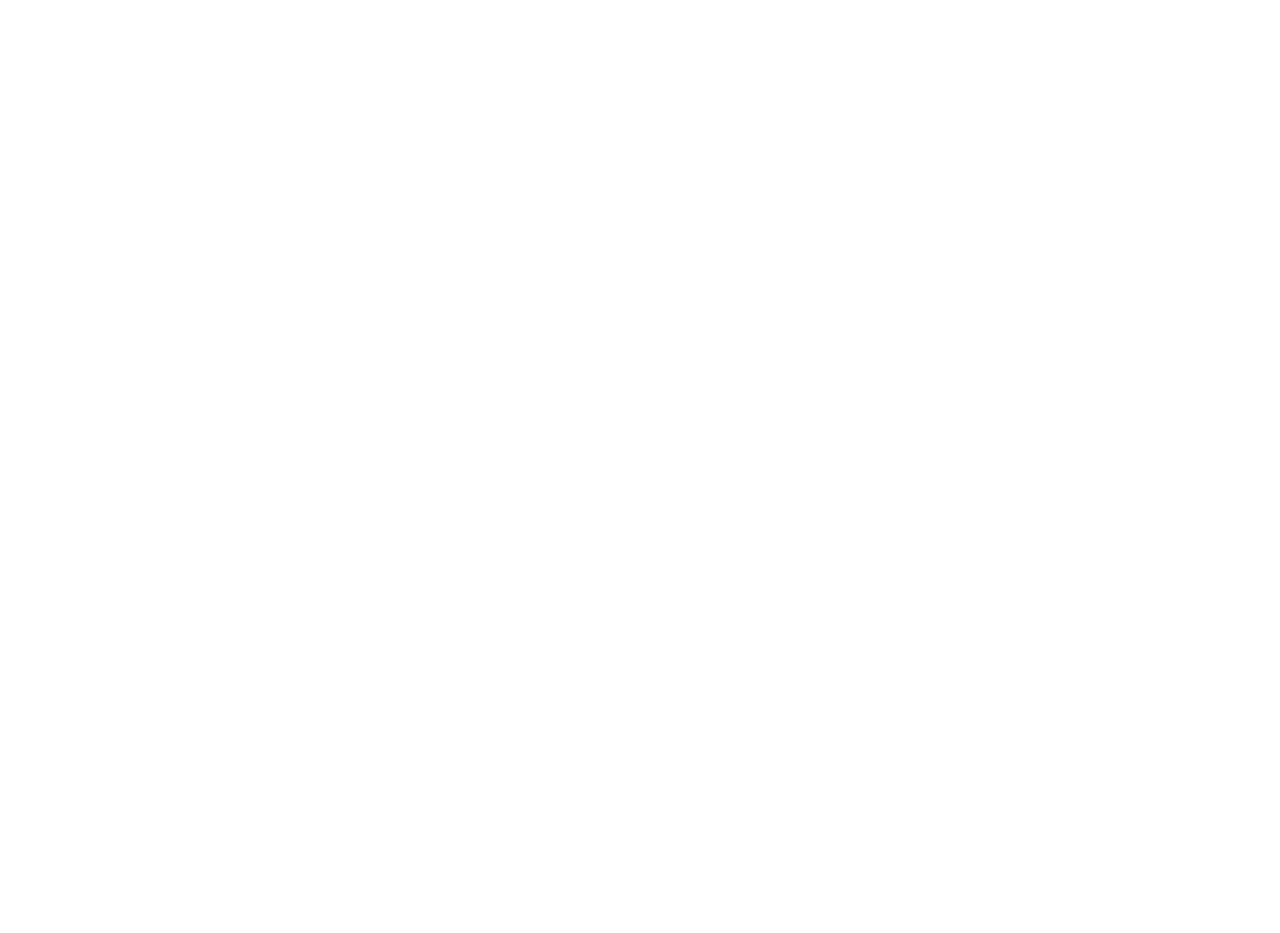
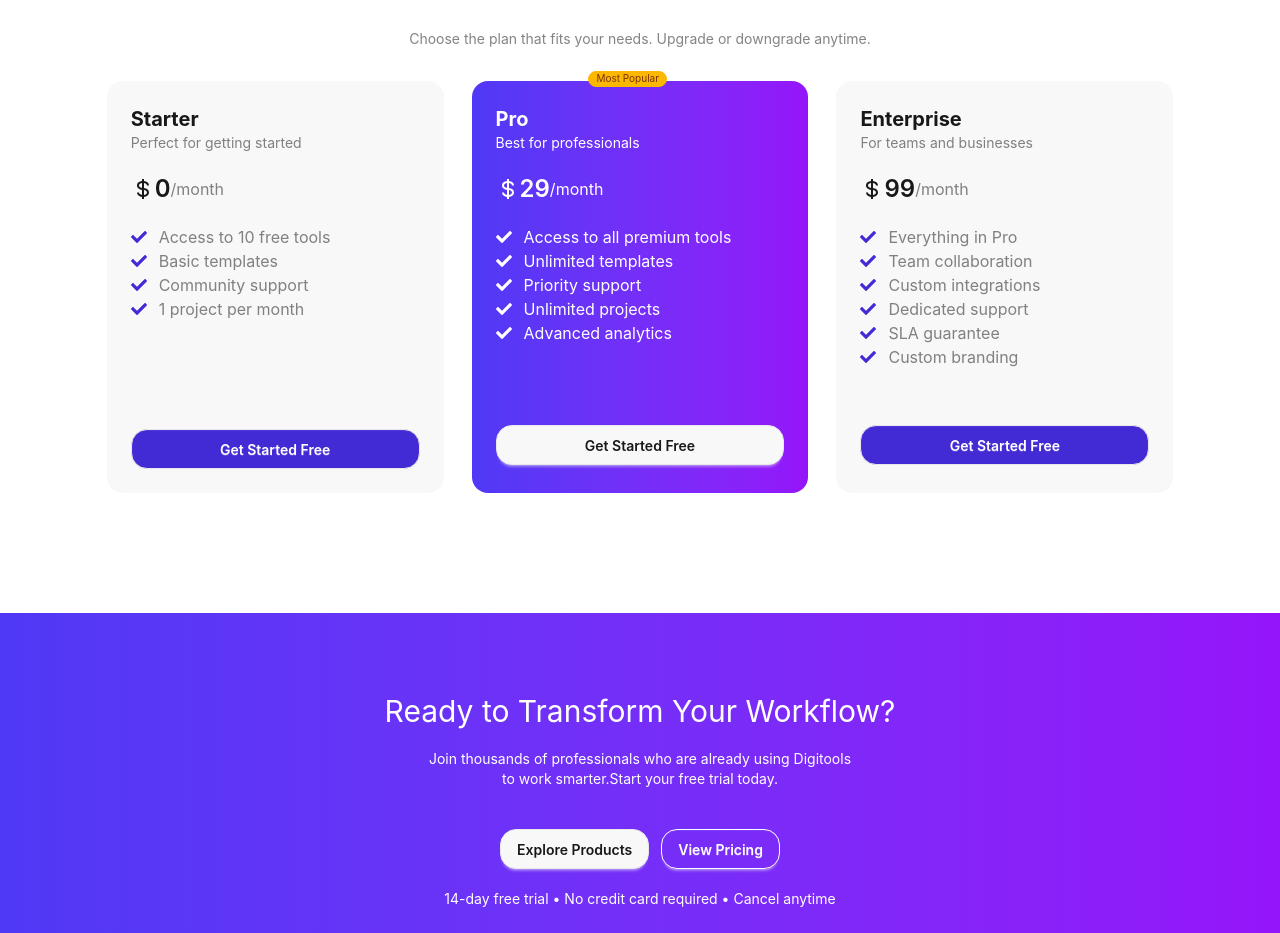
Before and after one commit to shuvro18/digitools-platform, a React (Vite) app: page / in a window 1280 px wide. Shown: the part 3336-4269 px from the top of the page. Before the commit the page ends 3237 px from the top, so only its background shows below. Built offline with nearby package versions, Linux system fonts and the light colour scheme.

Commit message:
pricing and transform section done

```diff
--- a/src/App.jsx
+++ b/src/App.jsx
@@ -7,6 +7,7 @@ import { ToastContainer } from 'react-toastify'
 import NavBar from './Components/Navbar/NavBar'
 import GetStarted from './Components/getStarted/GetStarted'
 import Pricing from './Components/SimplePricing/Pricing'
+import TransForm from './Components/TransFormSection/TransForm'
 
 
 
@@ -28,6 +29,7 @@ function App() {
 
       <GetStarted></GetStarted>
       <Pricing></Pricing>
+      <TransForm></TransForm>
 
 
 
--- a/src/Components/SimplePricing/Pricing.jsx
+++ b/src/Components/SimplePricing/Pricing.jsx
@@ -1,10 +1,85 @@
 import React from 'react';
+import { BiDollar } from 'react-icons/bi';
+import { FaCheck } from 'react-icons/fa';
 
 const Pricing = () => {
     return (
-        <div>
-            <h2 className='text-4xl font-bold'>Simple, Transparent Pricing</h2>
-            <p className='text-transparent/50'>Choose the plan that fits your needs. Upgrade or downgrade anytime.</p>
+        <div className='space-y-8 w-10/12 mx-auto my-30'>
+            <h2 className='text-4xl font-bold text-center'>Simple, Transparent Pricing</h2>
+            <p className='text-neutral/50 text-center text-sm'>Choose the plan that fits your needs. Upgrade or downgrade anytime.</p>
+
+            <div className='grid grid-cols-1 md:grid-cols-2 lg:grid-cols-3  gap-7'>
+
+
+                <div className='bg-base-200 rounded-2xl'>
+                    <div className='p-6'>
+                        <div className='mb-5'>
+                            <h3 className='text-xl font-bold'>Starter</h3>
+                            <p className='text-neutral/50 text-sm'>Perfect for getting started</p>
+                        </div>
+                        <h2 className='flex items-center'>
+                            <h3 className='flex items-center text-2xl font-semibold'><BiDollar />0</h3>
+                            <p className='text-neutral/50'>/month</p>
+                        </h2>
+                        <ul className='mt-5 pb-27'>
+                            <li className='text-neutral/50 flex items-center gap-3'><FaCheck className='text-primary' />Access to 10 free tools</li>
+                            <li className='text-neutral/50 flex items-center gap-3'><FaCheck className='text-primary' />Basic templates</li>
+                            <li className='text-neutral/50 flex items-center gap-3'><FaCheck className='text-primary' />Community support</li>
+                            <li className='text-neutral/50 flex items-center gap-3'><FaCheck className='text-primary' />1 project per month</li>
+                        </ul>
+                        <button className='btn rounded-2xl text-white bg-primary flex flex-1 w-full'>Get Started Free</button>
+                    </div>
+                </div>
+
+                <div className='bg-base-200 rounded-2xl bg-linear-to-r from-[#4F39F6] to-[#9514FA] text-white relative'>
+                    <div className=' absolute -top-4 right-[42%]'><span className="badge badge-xs badge-warning">Most Popular</span></div>
+                    <div className='p-6'>
+                        <div className='mb-5'>
+                            <h3 className='text-xl font-bold'>Pro</h3>
+                            <p className='text-white text-sm'>Best for professionals</p>
+                        </div>
+                        <h2 className='flex items-center'>
+                            <h3 className='flex items-center text-2xl font-semibold'><BiDollar />29</h3>
+                            <p className='text-white'>/month</p>
+                        </h2>
+                        <ul className='mt-5 pb-20'>
+                            <li className=' flex items-center gap-3 text-white'><FaCheck className='text-white' />Access to all premium tools</li>
+                            <li className='text-white flex items-center gap-3'><FaCheck className='text-white' />Unlimited templates</li>
+                            <li className='text-white flex items-center gap-3'><FaCheck className='text-white' />Priority support</li>
+                            <li className='text-white flex items-center gap-3'><FaCheck className='text-white' />Unlimited projects</li>
+                            <li className='text-white flex items-center gap-3'><FaCheck className='text-white' />Advanced analytics</li>
+                        </ul>
+                        <button className='btn rounded-2xl w-full flex flex-1 '>Get Started Free</button>
+                    </div>
+                </div>
+
+
+
+                <div className='bg-base-200 rounded-2xl'>
+                    <div className='p-6'>
+                        <div className='mb-5'>
+                            <h3 className='text-xl font-bold'>Enterprise</h3>
+                            <p className='text-neutral/50 text-sm'>For teams and businesses</p>
+                        </div>
+                        <h2 className='flex items-center'>
+                            <h3 className='flex items-center text-2xl font-semibold'><BiDollar />99</h3>
+                            <p className='text-neutral/50'>/month</p>
+                        </h2>
+                        <ul className='mt-5 pb-14'>
+                            <li className='text-neutral/50 flex items-center gap-3'><FaCheck className='text-primary' />Everything in Pro</li>
+                            <li className='text-neutral/50 flex items-center gap-3'><FaCheck className='text-primary' />Team collaboration</li>
+                            <li className='text-neutral/50 flex items-center gap-3'><FaCheck className='text-primary' />Custom integrations</li>
+                            <li className='text-neutral/50 flex items-center gap-3'><FaCheck className='text-primary' />Dedicated support</li>
+                            <li className='text-neutral/50 flex items-center gap-3'><FaCheck className='text-primary' />SLA guarantee</li>
+                            <li className='text-neutral/50 flex items-center gap-3'><FaCheck className='text-primary' />Custom branding</li>
+                        </ul>
+                        <button className='btn rounded-2xl text-white bg-primary flex flex-1 w-full'>Get Started Free</button>
+                    </div>
+                </div>
+
+
+
+            </div>
 
         </div>
     );
--- /dev/null
+++ b/src/Components/TransFormSection/TransForm.jsx
@@ -0,0 +1,24 @@
+import React, { useState } from 'react';
+
+const TransForm = () => {
+
+    const [button, setButton] = useState(true)
+
+    return (
+        <div>
+            <div className='bg-linear-to-r from-[#4F39F6] to-[#9514FA] h-[40vh] space-y-5'>
+                <h2 className='text-3xl text-white text-center pt-20'>Ready to Transform Your Workflow?</h2>
+                <p className='text-center text-white text-sm lg:w-4/12 mx-auto'>Join thousands of professionals who are already using Digitools to work smarter.Start your free trial today.</p>
+
+
+                <div className='flex gap-3 justify-center items-center pt-5'>
+                    <button onClick={()=>setButton(true)} className={`${ button ? "btn rounded-2xl" : "btn bg-transparent rounded-2xl border-white text-white"}`}>Explore Products</button>
+                    <button onClick={()=>setButton(false)} className={`${ !button ? "btn rounded-2xl" : "btn bg-transparent rounded-2xl border-white text-white"}`}>View Pricing</button>
+                </div>
+                <p className='text-white text-center text-sm'>14-day free trial • No credit card required • Cancel anytime</p>
+            </div>
+        </div>
+    );
+};
+
+export default TransForm;
```
